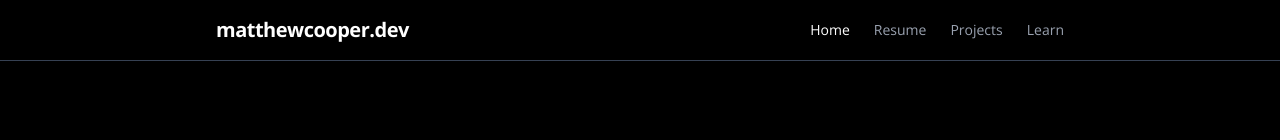
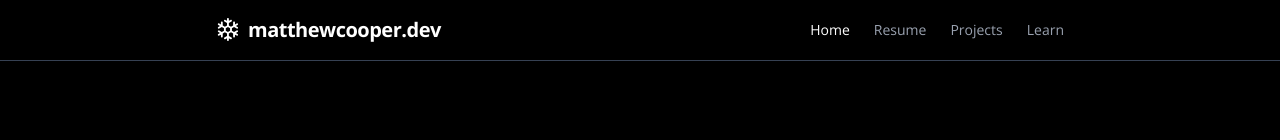
Before and after one commit to spectralradiance/mcdev, a React (Vite) app: page / in a window 1280 px wide. Shown: the top 140 px of the page. Built offline with nearby package versions, Linux system fonts and the light colour scheme.

Commit message:
added snowflake logo

```diff
--- a/index.html
+++ b/index.html
@@ -4,6 +4,7 @@
     <meta charset="UTF-8" />
     <meta name="viewport" content="width=device-width, initial-scale=1.0" />
     <title>Matthew Cooper</title>
+    <link rel="icon" type="image/svg+xml" href="/logo_snowflake.svg" />
     <link rel="preconnect" href="https://fonts.googleapis.com" />
     <link rel="preconnect" href="https://fonts.gstatic.com" crossorigin />
     <link href="https://fonts.googleapis.com/css2?family=Open+Sans:wght@300;400;600;700&display=swap" rel="stylesheet" />
--- a/src/components/Header.jsx
+++ b/src/components/Header.jsx
@@ -7,7 +7,8 @@
   return (
     <header className="w-full border-b border-gray-700 mb-8">
       <div className="max-w-4xl mx-auto px-6 py-4 flex items-center justify-between">
-        <NavLink to="/" className="text-xl font-bold tracking-tight text-white hover:text-gray-300 transition-colors">
+        <NavLink to="/" className="flex items-center gap-2 text-xl font-bold tracking-tight text-white hover:text-gray-300 transition-colors">
+          <img src="/logo_snowflake.svg" alt="" className="h-6 w-6 invert" />
           matthewcooper.dev
         </NavLink>
         <nav className="flex gap-6 text-sm">
```
Also changed, not shown: public/logo_snowflake.svg (added).
